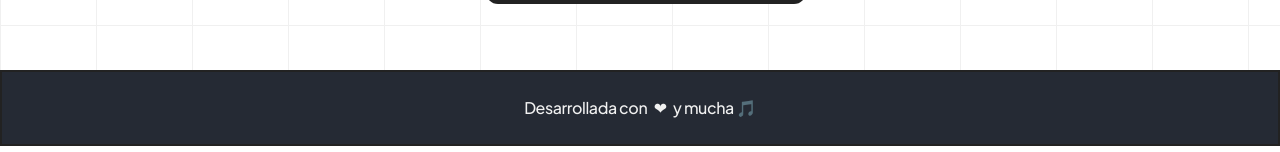
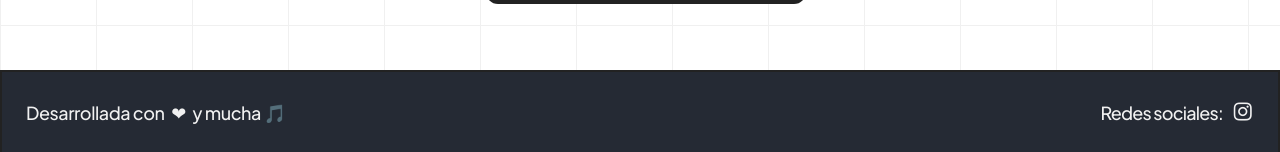
Before and after one commit to matibe95/onlybangers, a React (Vite) app: page / in a window 1280 px wide. Shown: the part 1831-1983 px from the top of the page. Built offline with nearby package versions, Linux system fonts and the light colour scheme.

Commit message:
add instagram to footer

```diff
--- a/src/components/Footer.jsx
+++ b/src/components/Footer.jsx
@@ -1,8 +1,16 @@
 export const Footer = () => {
   return (
-    <footer className='custom-container py-6 px-4 bg-c-dark text-c-light'>
+    <footer className='text-lg custom-container flex items-center flex-wrap gap-5 justify-between py-6 px-6 bg-c-dark text-c-light'>
       <section className='flex flex-col gap-4 items-center'>
         <p className='font-medium tracking-tight'>Desarrollada con <span className="px-1">❤</span> y mucha 🎵</p>
+      </section>
+      <section className="flex items-center gap-2">
+        <p className="font-medium">Redes sociales:</p>
+        <div className="flex gap-4">
+          <a target="__blank" href="https://www.instagram.com/onlybangers_music/">
+            <i className='bx bxl-instagram text-2xl'></i>
+          </a>
+        </div>
       </section>
     </footer>
   )
```
